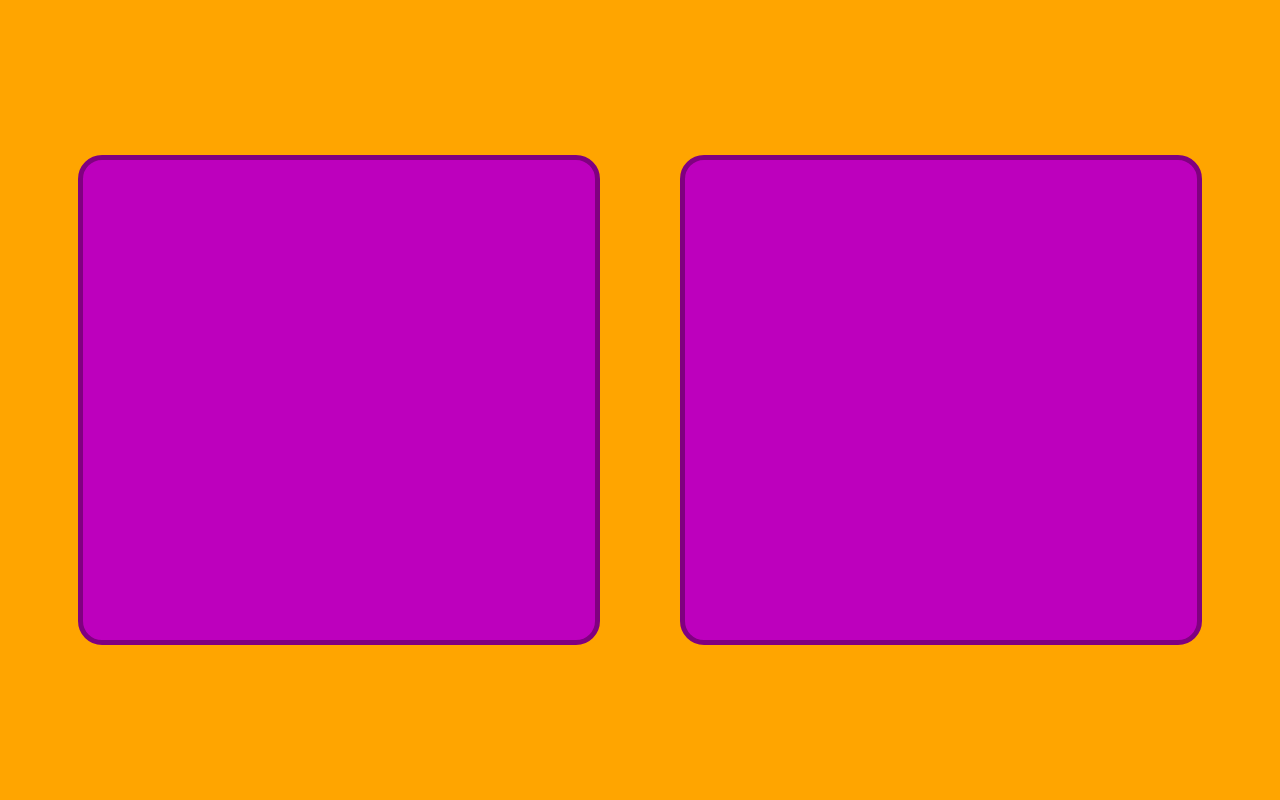
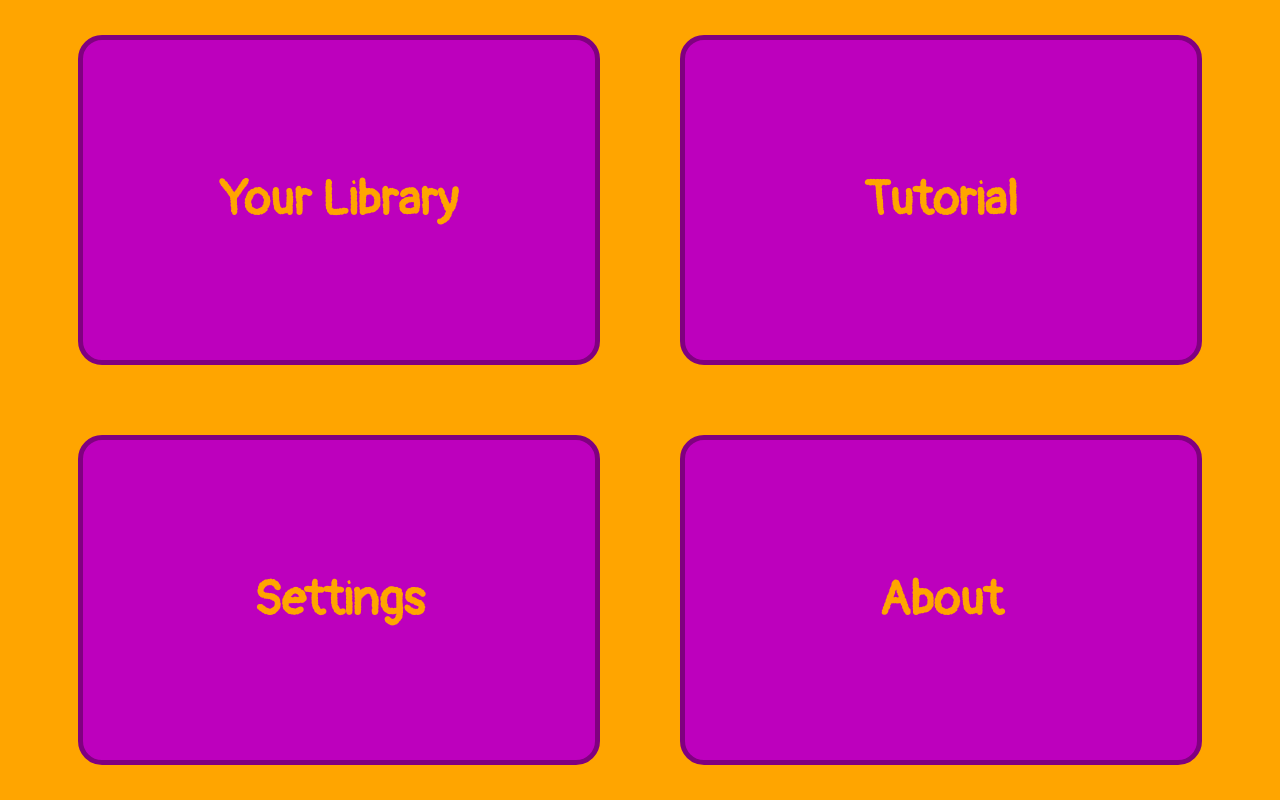
Before and after one commit to BassGI1/flashcards, a Vue app: page / in a window 1280 px wide. Built offline with nearby package versions, Linux system fonts and the light colour scheme.

Commit message:
Did a lot of work

```diff
--- a/src/App.vue
+++ b/src/App.vue
@@ -28,24 +28,20 @@ class CardDeck{
       }
     })
     this.updateIds()
-  }
-  moveCard(id, position) {
-      let card = this.cards.filter(x => x.id == id)[0]
-      this.deleteCard(id)
-      this.cards.splice(position - 1, 0, card)
-      this.updateIds()
-  }
+   }
 }
 import Welcome from './components/Welcome.vue'
 import DisplayCard from './components/DisplayCard.vue';
+import TutorialSection from './components/TutorialSection.vue'
   export default {
     data() {
         return {
-            data: JSON.parse(localStorage.getItem("CardDecks")) || {User: "Bassam"},
+            data: JSON.parse(localStorage.getItem("CardDecks")) || {User: 'Bassam'},
             renderWelcome: false,
             User: null,
             animateButton: false,
-            renderHello: true
+            renderHello: true,
+            currentTab: ''
         };
     },
     mounted() {
@@ -63,9 +59,12 @@ import DisplayCard from './components/DisplayCard.vue';
             else{
               this.renderWelcome = true
             }
+        },
+        tabChange(tab) {
+          this.currentTab = tab
         }
     },
-    components: { Welcome, DisplayCard }
+    components: { Welcome, DisplayCard, TutorialSection }
 }
 </script>
 
@@ -73,15 +72,25 @@ import DisplayCard from './components/DisplayCard.vue';
   <div class="app">
 
     <Welcome v-if="renderWelcome" @Return="(x) => {
+      data = {}
       renderWelcome = false
       User = x
     }"/>
 
     <div v-if="!renderWelcome" style="width: 100vw; height: 100vh; display: flex; align-items: center; justify-content: center; flex-wrap: wrap;">
       <h1 class="fade" v-if="renderHello">Welcome {{User}}!</h1>
-      <div v-if="!renderHello" style="width: 100vw; height: 100vh; display: flex; align-items: center; justify-content: center; flex-wrap: wrap;">
-        <DisplayCard />
-        <DisplayCard />
+      <div v-if="!renderHello && currentTab == ''" style="width: 100vw; height: 100vh; display: flex; align-items: center; justify-content: center; flex-wrap: wrap; position: absolute; left: 0px; top: 0px;">
+        <DisplayCard :text="'Your Library'" @tabchange="tabChange('Your Library')"/>
+        <DisplayCard :text="'Tutorial'" @tabchange="tabChange('Tutorial')"/>
+        <DisplayCard :text="'Settings'" @tabchange="tabChange('Settings')"/>
+        <DisplayCard :text="'About'" @tabchange="tabChange('About')"/>
+      </div>
+      <div style="width: 100%; height: 100%; display: flex; align-items: center; justify-content: center; flex-wrap: wrap;" v-if="!renderHello && currentTab == 'Tutorial'">
+        <TutorialSection :Image="'placeholder1.gif'"/>
+        <TutorialSection :Image="'placeholder2.gif'"/>
+        <TutorialSection :Image="'placeholder3.gif'"/>
+        <TutorialSection :Image="'placeholder4.gif'"/>
+        <div class="returnbutton" @click="tabChange('')">Exit Tutorial</div>
       </div>
     </div>
 
@@ -112,4 +121,20 @@ import DisplayCard from './components/DisplayCard.vue';
     66.66% {opacity: 1;}
     100% {opacity: 0;}
   }
+  .returnbutton{
+    position: absolute;
+    bottom: 2vh;
+    right: 2vh;
+    cursor: pointer;
+    font-size: 1rem;
+    background-color: rgb(175, 122, 225);
+    width: 7vw;
+    height: 7vh;
+    border-radius: 2vh;
+    display: flex;
+    justify-content: center;
+    align-items: center;
+    box-sizing: border-box;
+    background-clip: content-box
+  }
 </style>
--- a/src/components/DisplayCard.vue
+++ b/src/components/DisplayCard.vue
@@ -1,23 +1,34 @@
 <script>
     export default {
         name: "DisplayCard",
+        props: ["text"],
+        emits: ["tabchange"],
+        methods: {
+            handleClick() {
+                this.$emit('tabchange')
+            }
+        }
     }
 </script>
 
 <template>
-    <div class="displaycard">
-
+    <div class="displaycard" @click="handleClick()">
+        <h1 style="font-size: 3rem;">{{ text }}</h1>
     </div>
 </template>
 
 <style>
     .displaycard{
         width: 40%;
-        height: 60%;
+        height: 40%;
         background-color: rgb(189, 0, 189);
         border: .7vh solid purple;
         border-radius: 3vh;
         cursor: pointer;
-        margin: 5vh;
+        margin: 2vh 5vh;
+        color: orange;
+        display: flex;
+        align-items: center;
+        justify-content: center;
     }
 </style>
--- a/src/components/Welcome.vue
+++ b/src/components/Welcome.vue
@@ -53,7 +53,7 @@ import TutorialSection from './TutorialSection.vue'
       <div class="startbutton" @click="FinishWelcome()" v-bind:class="{animateButton: animateButton}"> {{ !animateButton ? 'Submit' : '' }} </div>
     </div>
     <div v-if="stage2 && !tutorial" class="welcome" v-bind:class="{fade: fade}">
-        <h1 style="width: 100%; text-align: center; margin-top: -10vh;">Would you like the to view tutorial?</h1>
+        <h1 style="width: 100%; text-align: center; margin-top: -10vh;">Would you like to view the tutorial?</h1>
         <div class="button" @click="handleTutorial()">
             Yes
         </div>
```
